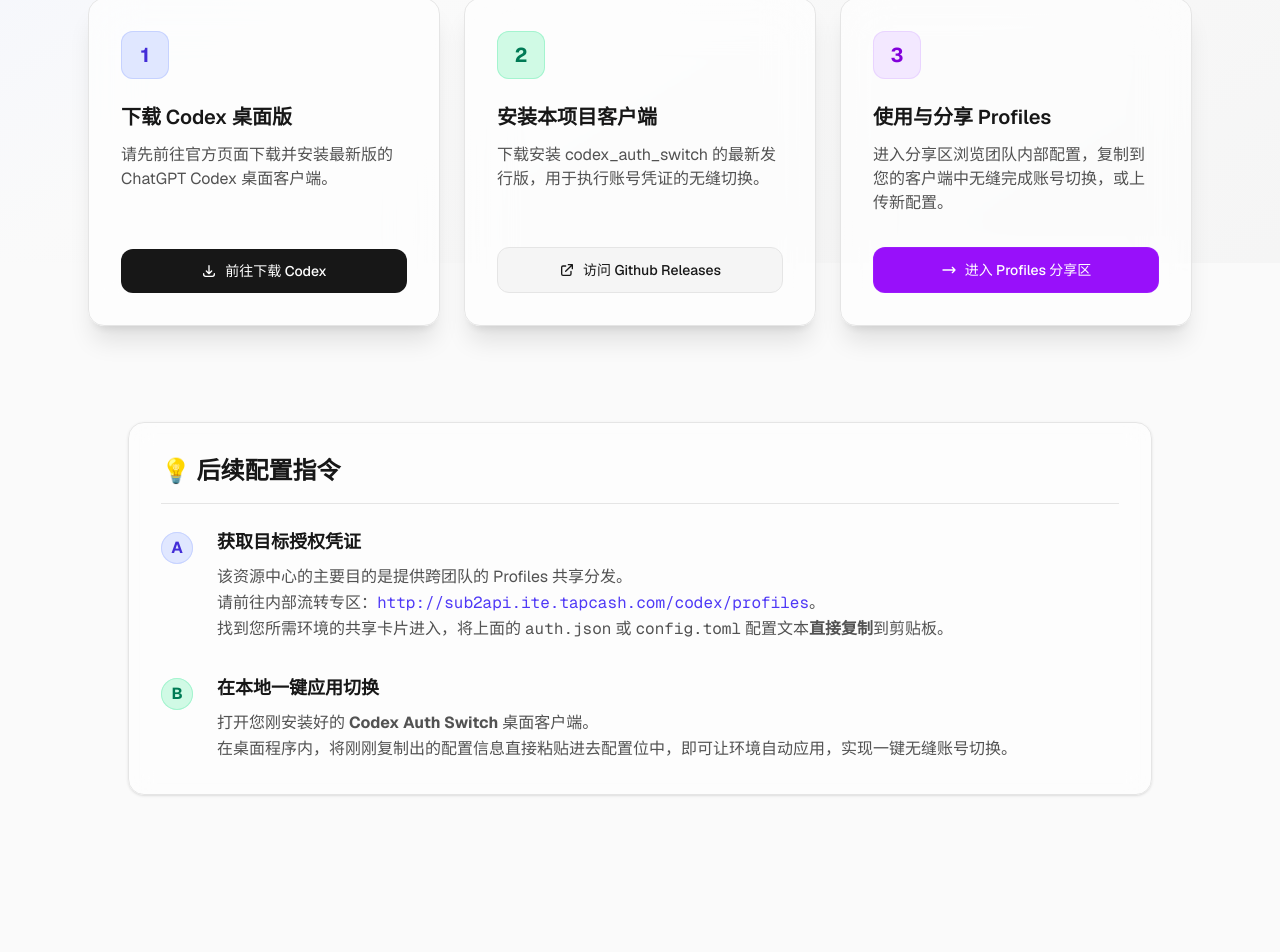
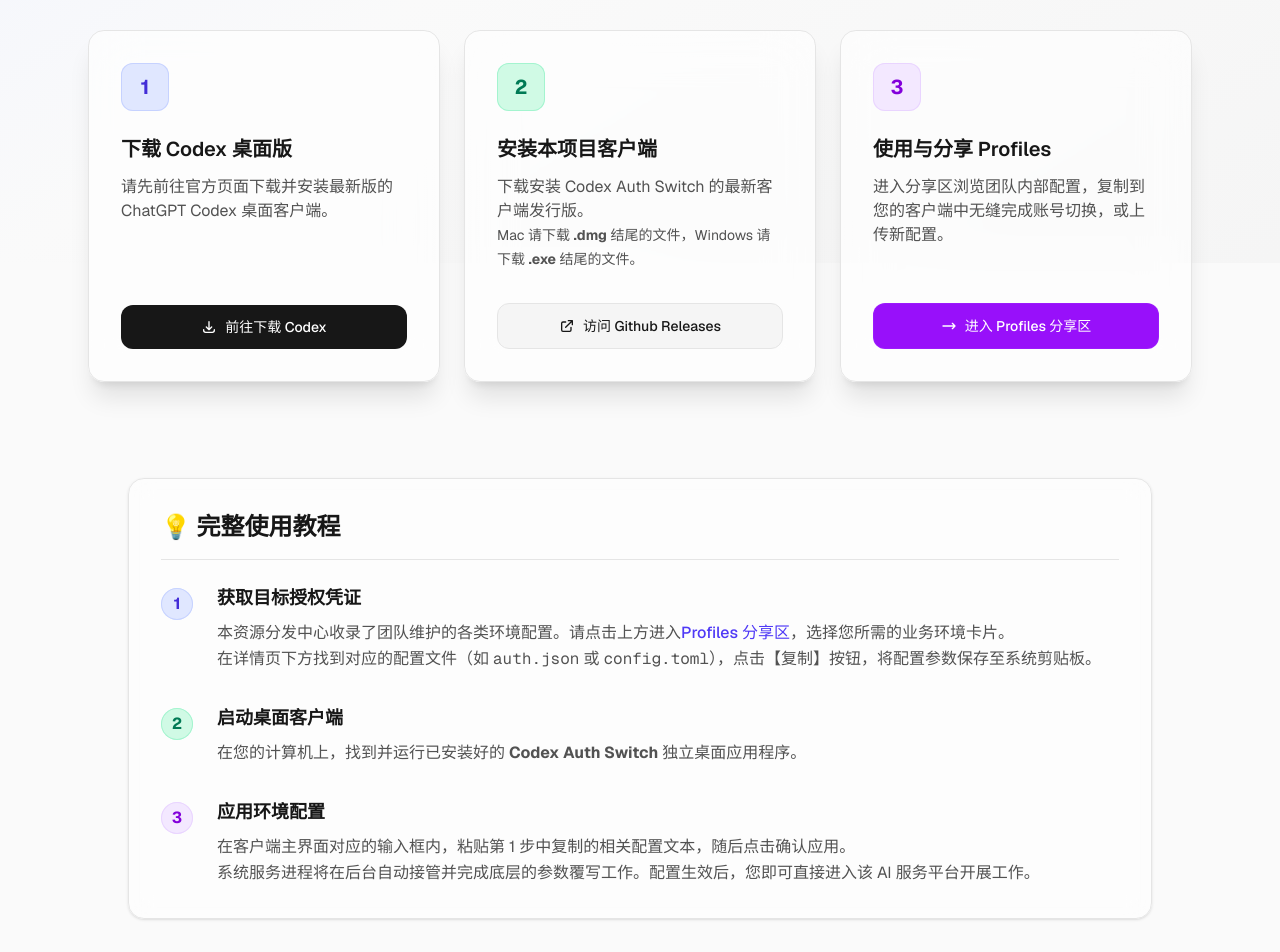
Before and after one commit to LucisBaoshg/codex_auth_switch, a Next.js app in the folder website/: page /codex/ in a window 1280 px wide. Shown: the part 537-1489 px from the top of the page. Before the commit the page ends 1460 px from the top, so only its background shows below. Built offline with nearby package versions, Linux system fonts and the light colour scheme.

Commit message:
docs(web): update homepage copy to clarify purpose and usage for beginners

```diff
--- a/website/src/app/page.tsx
+++ b/website/src/app/page.tsx
@@ -12,7 +12,7 @@
           Codex Auth Switch
         </h1>
         <p className="text-lg md:text-xl text-neutral-600 dark:text-neutral-400 max-w-2xl mx-auto leading-relaxed transition-colors">
-          统一管理与分享您的 Codex 配置。快速切换身份配置，与团队无缝协作。
+          在您的 Codex 账号额度不够时，提供团队共享账号的一键快速切换方案，彻底免去手动配置底层文件的繁琐步骤。
         </p>
       </section>
 
@@ -56,8 +56,9 @@
                 <span className="text-xl font-bold">2</span>
               </div>
               <h3 className="mb-3 text-xl font-semibold text-neutral-900 dark:text-white transition-colors">安装本项目客户端</h3>
-              <p className="mb-8 text-neutral-600 dark:text-neutral-400 flex-1 transition-colors">
-                下载安装 codex_auth_switch 的最新发行版，用于执行账号凭证的无缝切换。
+              <p className="mb-8 text-neutral-600 dark:text-neutral-400 flex-1 transition-colors whitespace-pre-line">
+                下载安装 Codex Auth Switch 的最新客户端发行版。{"\n"}
+                <span className="text-sm">Mac 请下载 <strong>.dmg</strong> 结尾的文件，Windows 请下载 <strong>.exe</strong> 结尾的文件。</span>
               </p>
               <a
                 href="https://github.com/LucisBaoshg/codex_auth_switch/releases"
@@ -100,21 +101,21 @@
       {/* Detailed Instructions Section */}
       <section className="mx-auto max-w-5xl rounded-2xl border border-neutral-200 bg-white/50 p-8 shadow-sm dark:border-white/10 dark:bg-black/20 backdrop-blur-md transition-colors mt-8">
         <h2 className="text-2xl font-bold text-neutral-900 dark:text-white mb-6 border-b border-neutral-200 dark:border-white/10 pb-4 transition-colors">
-          💡 后续配置指令
+          💡 完整使用教程
         </h2>
 
         <div className="space-y-8">
           <div className="flex gap-4 sm:gap-6">
             <div className="flex-shrink-0 mt-1">
               <div className="flex h-8 w-8 items-center justify-center rounded-full bg-indigo-100 text-indigo-700 font-bold dark:bg-indigo-500/20 dark:text-indigo-300 ring-1 ring-inset ring-indigo-200 dark:ring-indigo-500/30">
-                A
+                1
               </div>
             </div>
             <div>
               <h3 className="text-lg font-semibold text-neutral-900 dark:text-neutral-100 mb-2 transition-colors">获取目标授权凭证</h3>
               <p className="text-neutral-600 dark:text-neutral-400 leading-relaxed transition-colors">
-                该资源中心的主要目的是提供跨团队的 Profiles 共享分发。<br className="hidden sm:block" />请前往内部流转专区：<a href="http://sub2api.ite.tapcash.com/codex/profiles" target="_blank" className="font-mono text-indigo-600 hover:text-indigo-500 hover:underline dark:text-indigo-400 dark:hover:text-indigo-300">http://sub2api.ite.tapcash.com/codex/profiles</a>。<br/>
-                找到您所需环境的共享卡片进入，将上面的 <code>auth.json</code> 或 <code>config.toml</code> 配置文本<strong>直接复制</strong>到剪贴板。
+                本资源分发中心收录了团队维护的各类环境配置。请点击上方进入<a href="/profiles" className="font-medium text-indigo-600 hover:text-indigo-500 hover:underline dark:text-indigo-400 dark:hover:text-indigo-300">Profiles 分享区</a>，选择您所需的业务环境卡片。<br className="hidden sm:block" />
+                在详情页下方找到对应的配置文件（如 <code>auth.json</code> 或 <code>config.toml</code>），点击【复制】按钮，将配置参数保存至系统剪贴板。
               </p>
             </div>
           </div>
@@ -122,14 +123,28 @@
           <div className="flex gap-4 sm:gap-6">
             <div className="flex-shrink-0 mt-1">
               <div className="flex h-8 w-8 items-center justify-center rounded-full bg-emerald-100 text-emerald-700 font-bold dark:bg-emerald-500/20 dark:text-emerald-300 ring-1 ring-inset ring-emerald-200 dark:ring-emerald-500/30">
-                B
+                2
               </div>
             </div>
             <div>
-              <h3 className="text-lg font-semibold text-neutral-900 dark:text-neutral-100 mb-2 transition-colors">在本地一键应用切换</h3>
+              <h3 className="text-lg font-semibold text-neutral-900 dark:text-neutral-100 mb-2 transition-colors">启动桌面客户端</h3>
               <p className="text-neutral-600 dark:text-neutral-400 leading-relaxed transition-colors">
-                打开您刚安装好的 <strong>Codex Auth Switch</strong> 桌面客户端。<br className="hidden sm:block" />
-                在桌面程序内，将刚刚复制出的配置信息直接粘贴进去配置位中，即可让环境自动应用，实现一键无缝账号切换。
+                在您的计算机上，找到并运行已安装好的 <strong>Codex Auth Switch</strong> 独立桌面应用程序。
+              </p>
+            </div>
+          </div>
+
+          <div className="flex gap-4 sm:gap-6">
+            <div className="flex-shrink-0 mt-1">
+              <div className="flex h-8 w-8 items-center justify-center rounded-full bg-purple-100 text-purple-700 font-bold dark:bg-purple-500/20 dark:text-purple-300 ring-1 ring-inset ring-purple-200 dark:ring-purple-500/30">
+                3
+              </div>
+            </div>
+            <div>
+              <h3 className="text-lg font-semibold text-neutral-900 dark:text-neutral-100 mb-2 transition-colors">应用环境配置</h3>
+              <p className="text-neutral-600 dark:text-neutral-400 leading-relaxed transition-colors">
+                在客户端主界面对应的输入框内，粘贴第 1 步中复制的相关配置文本，随后点击确认应用。<br className="hidden sm:block" />
+                系统服务进程将在后台自动接管并完成底层的参数覆写工作。配置生效后，您即可直接进入该 AI 服务平台开展工作。
               </p>
             </div>
           </div>
```
